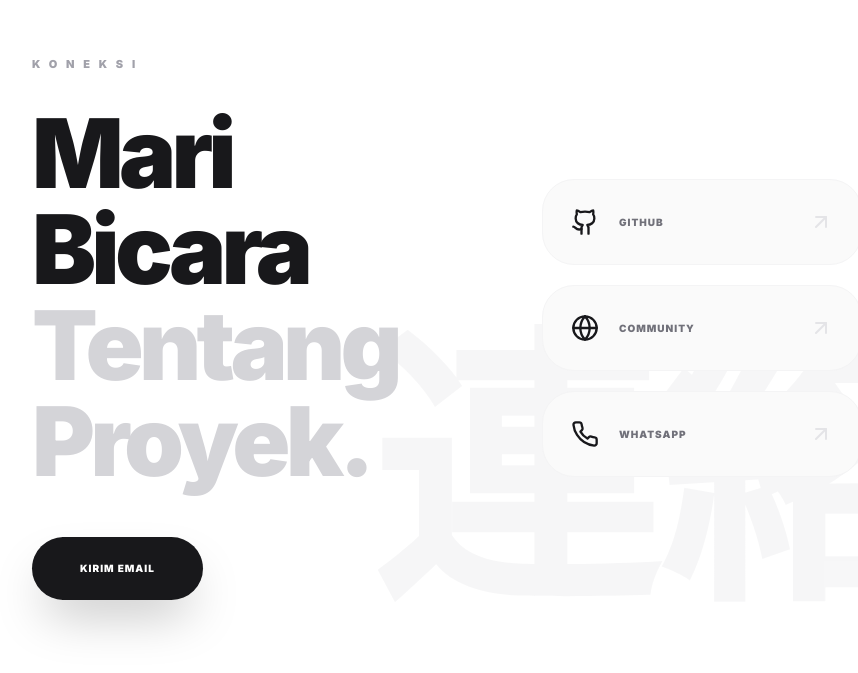
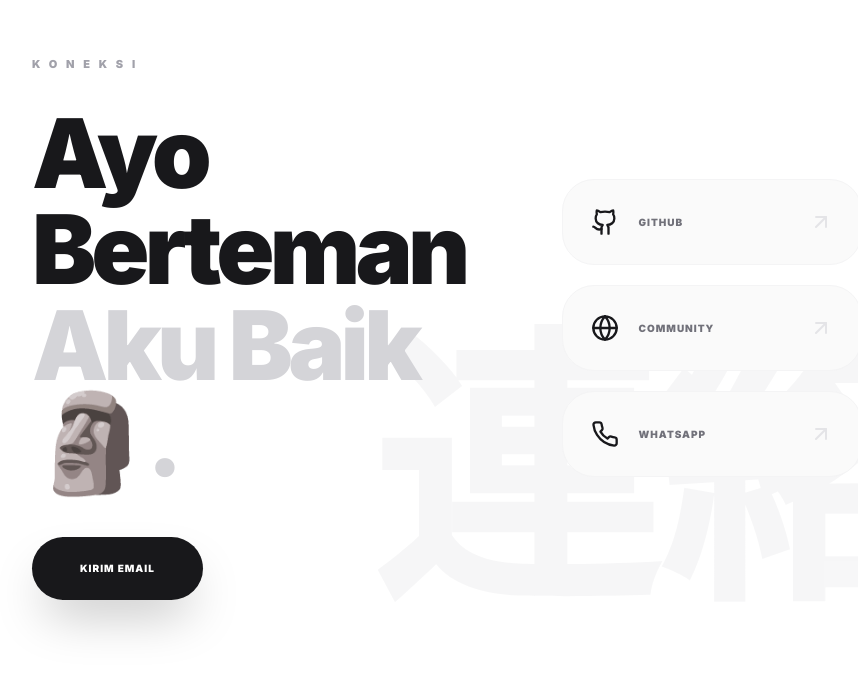
Before and after one commit to alip-jmbd/ElainaStyle, a React (Vite) app: page / in a window 1280 px wide. Shown: the part 7060-7733 px from the top of the page, without its empty margins (193-1051 px from the left). Built offline with nearby package versions, Linux system fonts and the light colour scheme.

Commit message:
Update heading text in ContactCard component

```diff
--- a/components/ContactCard.tsx
+++ b/components/ContactCard.tsx
@@ -24,7 +24,7 @@ const ContactCard: React.FC = () => {
           <div className="relative z-10 flex flex-col md:flex-row gap-24 items-center">
             <div className="flex-1 text-center md:text-left">
               <span className="text-zinc-400 text-[11px] font-black uppercase tracking-[0.8em] mb-8 block">KONEKSI</span>
-              <h2 className="text-6xl md:text-8xl font-black text-zinc-900 mb-12 leading-[0.85] tracking-tighter">Mari Bicara <br/><span className="text-zinc-300">Tentang Proyek.</span></h2>
+              <h2 className="text-6xl md:text-8xl font-black text-zinc-900 mb-12 leading-[0.85] tracking-tighter">Ayo Berteman <br/><span className="text-zinc-300">Aku Baik 🗿.</span></h2>
 
               <motion.a
                 href="mailto:contact@nefusoft.cloud"
```
